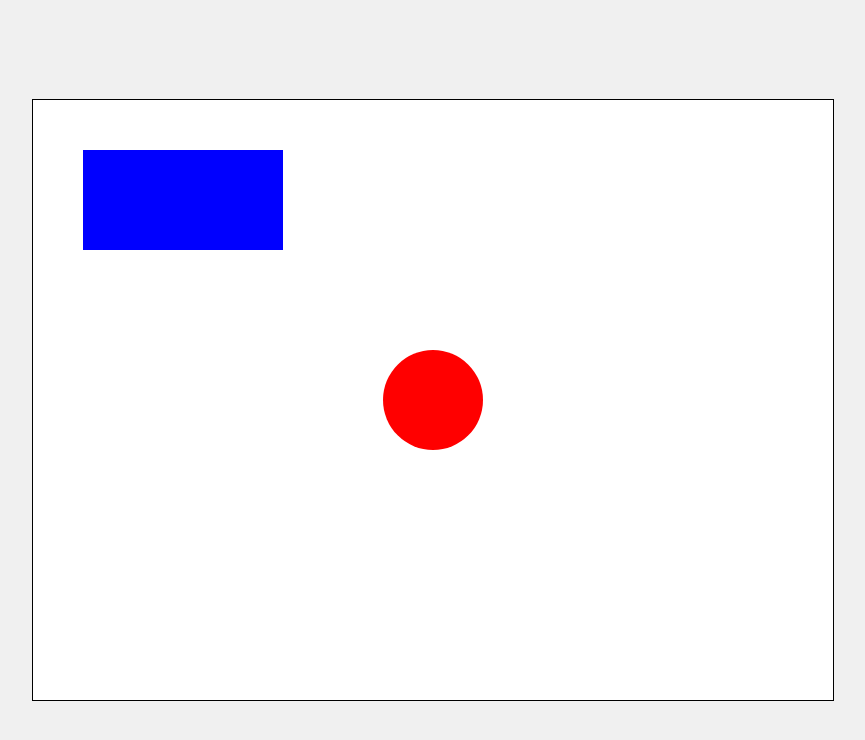
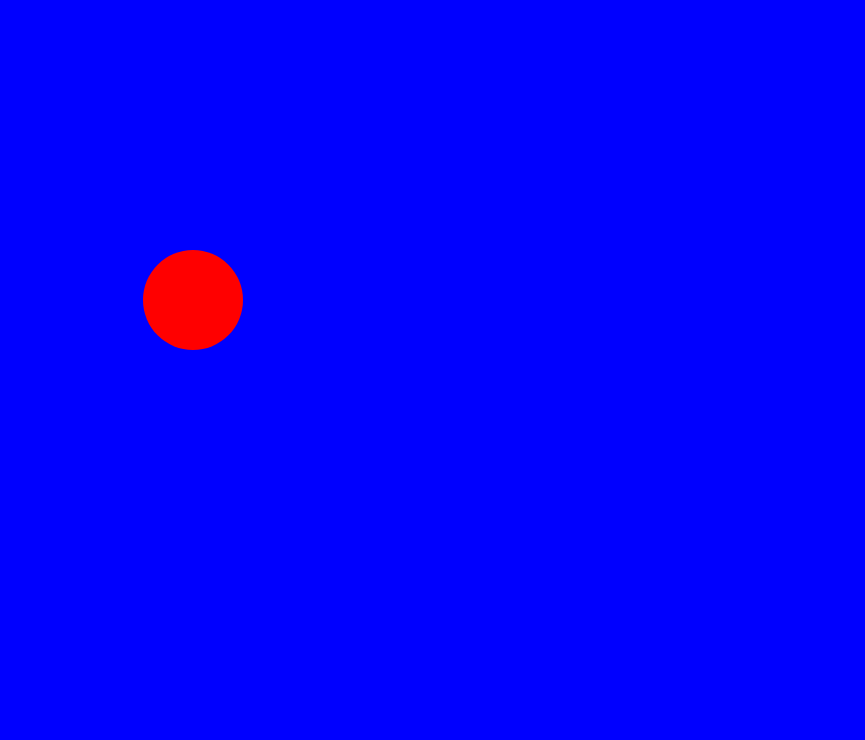
Before and after one commit to Deciptikon/field_battle, a website: page index.html in a window 1280 px wide. Shown: the whole page, without its empty margins (207-1072 px from the left). Drawn offline with Linux system fonts and the light colour scheme; files that its build step writes are made by us from their sources.

Commit message:
перестроил проект

```diff
--- a/index.html
+++ b/index.html
@@ -4,10 +4,10 @@
     <meta charset="UTF-8" />
     <meta name="viewport" content="width=device-width, initial-scale=1.0" />
     <title>Поле битвы</title>
-    <link rel="stylesheet" href="dist/styles/styles.css" />
+    <link rel="stylesheet" href="./styles.css" />
   </head>
   <body>
     <canvas id="canvas" width="800" height="600"></canvas>
-    <script type="module" src="dist/index.js"></script>
+    <script type="module" src="./dist/index.js"></script>
   </body>
 </html>
--- a/package.json
+++ b/package.json
@@ -4,7 +4,7 @@
   "description": "Simple battle game",
   "main": "dist/index.js",
   "scripts": {
-    "build": "tsc && copyfiles src/styles/* dist/styles",
+    "build": "tsc",
     "start": "live-server ."
   },
   "devDependencies": {
--- a/src/index.ts
+++ b/src/index.ts
@@ -1,8 +1,13 @@
+console.log(`start app ..."`);
+
 import { PI, APP_NAME, COLORS } from "./utils/constants.js";
 
 const canvas = document.getElementById("canvas") as HTMLCanvasElement;
 const ctx = canvas.getContext("2d");
-console.log(`start app ..."`);
+
+canvas.width = window.innerWidth;
+canvas.height = window.innerHeight;
+
 console.log(`APP_NAME = "${APP_NAME}"`);
 
 if (!ctx) {
@@ -10,7 +15,7 @@ if (!ctx) {
 }
 
 ctx.fillStyle = "blue";
-ctx.fillRect(50, 50, 200, 100);
+ctx.fillRect(0, 0, canvas.width, canvas.height);
 
 ctx.beginPath();
 ctx.arc(400, 300, 50, 0, Math.PI * 2);
--- a/src/styles/styles.css
+++ /dev/null
@@ -1,15 +0,0 @@
-body {
-  font-family: Arial, sans-serif;
-  display: flex;
-  flex-direction: column;
-  align-items: center;
-  justify-content: center;
-  height: 100vh;
-  margin: 0;
-  background-color: #f0f0f0;
-}
-
-canvas {
-  border: 1px solid #000;
-  background-color: #fff;
-}
--- /dev/null
+++ b/styles.css
@@ -0,0 +1,15 @@
+html,
+body {
+  margin: 0px;
+  padding: 0px;
+  overflow: hidden; /* Убираем скролл */
+  height: 100%; /* Занимаем всю высоту */
+}
+
+/* Canvas на весь экран */
+canvas {
+  display: block; /* Убираем лишние отступы */
+  width: 100vw; /* 100% ширины экрана */
+  height: 100vh; /* 100% высоты экрана */
+  background-color: #fff; /* Фоновый цвет Canvas */
+}
```
Also changed, not shown: dist/index.js, dist/styles/src/styles/styles.css (deleted), 1 other file.
